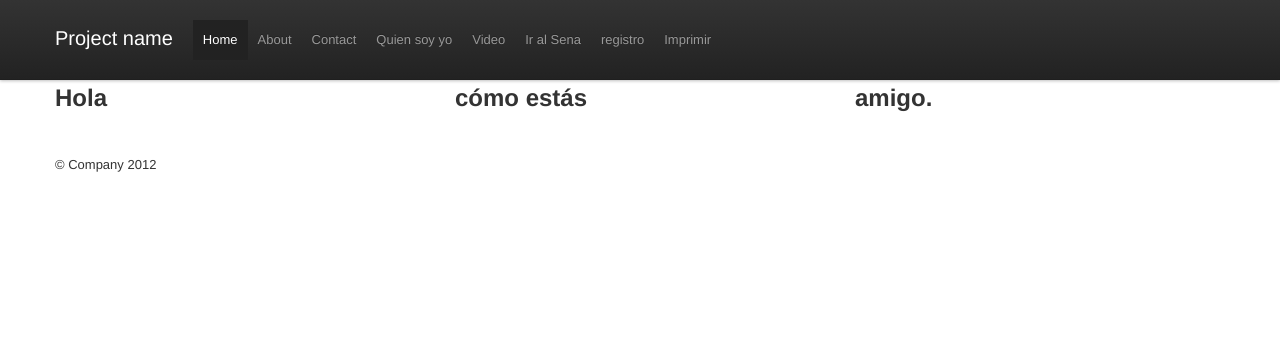
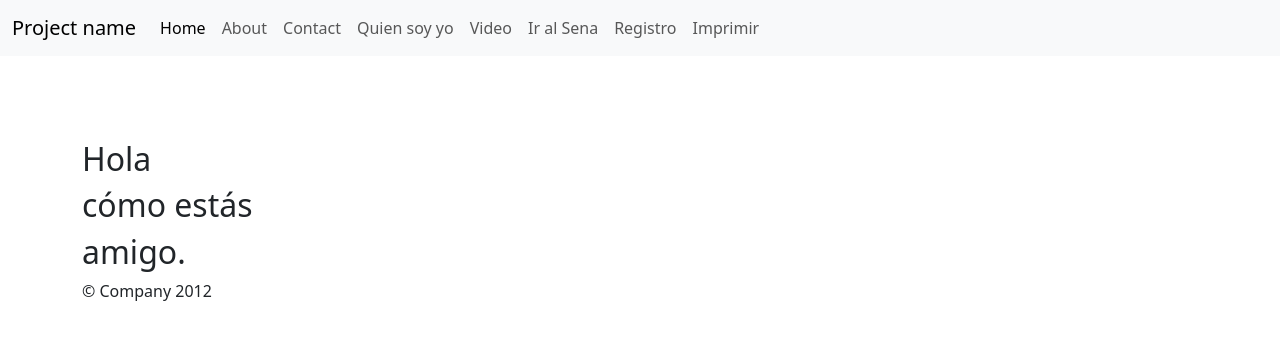
Before and after one commit to darklink2003/WikiProgFinal2024, a PHP site: page /controlador.php in a window 1280 px wide. Shown: the top 340 px of the page. Run offline with PHP 8.4, Linux system fonts and the light colour scheme.

Commit message:
version 1.3

```diff
--- a/wikiprog/css/style.css
+++ /dev/null
@@ -1,60 +0,0 @@
-/* Estilos para el contenedor principal */
-.container {
-    padding: 20px;
-}
-
-/* Estilos para el contenedor de descripción */
-.contenedor_descripcion {
-    background-color: #1a1924;
-    padding: 20px;
-    border-radius: 10px;
-    margin-bottom: 20px;
-}
-
-.contenedor_descripcion .row {
-    height: 20%;
-}
-
-.contenedor_descripcion input[type="text"] {
-    margin-bottom: 10px;
-    width: 100%;
-}
-
-.contenedor_descripcion button[type="button"] {
-    margin-right: 10px;
-}
-
-.contenedor_descripcion button,
-.contenedor_descripcion input[type="text"] {
-    background-color: #353349;
-    color: white;
-    border: none;
-    padding: 10px;
-    border-radius: 5px;
-    cursor: pointer;
-}
-
-/* Estilos para el contenedor de lecciones */
-.contenedorleccion {
-    text-align: center;
-    padding: 5px;
-    margin-bottom: 20px;
-    border-radius: 10px;
-}
-
-.contenedorleccion .row {
-    padding: 10px;
-}
-
-.contenedorleccion .col-md-3 {
-    background-color: #353349;
-    padding: 10px;
-    border-radius: 10px;
-    margin-bottom: 20px;
-}
-
-.contenedorleccion button {
-    height: 100%;
-    width: 50px;
-
-}
--- a/wikiprog/guardar.php
+++ b/wikiprog/guardar.php
@@ -3,7 +3,7 @@
  $usuario = $_GET['usuario'];
  $correo = $_GET['correo'];
  $contraseña = $_GET['contraseña'];
- $rango_id = 1;
+ $rango_id = 2;
 
  include("login.php");
 
--- a/wikiprog/plantilla.php
+++ b/wikiprog/plantilla.php
@@ -1,7 +1,5 @@
 <?php
-
-//Podría haber código PHP pero se vería en todas las secciones.
-
+// Podría haber código PHP pero se vería en todas las secciones.
 ?>
 
 <!DOCTYPE html>
@@ -16,25 +14,9 @@
   <meta name="author" content="">
 
   <!-- Le styles -->
-  <link href="css/bootstrap.css" rel="stylesheet">
   <link href="css/estilo.css" rel="stylesheet">
   <link rel="stylesheet" href="css/style.css">
-
-  <link href="css/bootstrap-responsive.css" rel="stylesheet">
-
-  <!-- Le HTML5 shim, for IE6-8 support of HTML5 elements -->
-  <!--[if lt IE 9]>
-      <script src="https://cdn.jsdelivr.net/npm/html5shiv@3.7.3/dist/html5shiv.min.js"></script>
-    <![endif]-->
-
-  <!-- Le fav and touch icons -->
-  <link rel="shortcut icon" href="https://getbootstrap.com/2.0.2/assets/ico/favicon.ico">
-  <link rel="apple-touch-icon-precomposed" sizes="114x114"
-    href="https://getbootstrap.com/2.0.2/assets/ico/apple-touch-icon-114-precomposed.png">
-  <link rel="apple-touch-icon-precomposed" sizes="72x72"
-    href="https://getbootstrap.com/2.0.2/assets/ico/apple-touch-icon-72-precomposed.png">
-  <link rel="apple-touch-icon-precomposed"
-    href="https://getbootstrap.com/2.0.2/assets/ico/apple-touch-icon-57-precomposed.png">
+  <link href="https://cdn.jsdelivr.net/npm/bootstrap@5.3.3/dist/css/bootstrap.min.css" rel="stylesheet" integrity="sha384-QWTKZyjpPEjISv5WaRU9OFeRpok6YctnYmDr5pNlyT2bRjXh0JMhjY6hW+ALEwIH" crossorigin="anonymous">
 
   <!-- Google tag (gtag.js) -->
   <script async src="https://www.googletagmanager.com/gtag/js?id=G-VGEB9L78T0"></script>
@@ -42,53 +24,56 @@
     window.dataLayer = window.dataLayer || [];
     function gtag() { dataLayer.push(arguments); }
     gtag('js', new Date());
-
     gtag('config', 'G-VGEB9L78T0');
   </script>
-
 </head>
 
 <body>
 
   <!-- Barra de navegación -->
-  <div class="navbar navbar-fixed-top">
-    <div class="navbar-inner">
-      <div class="container">
-        <a class="btn btn-navbar" data-toggle="collapse" data-target=".nav-collapse">
-          <span class="icon-bar"></span>
-          <span class="icon-bar"></span>
-          <span class="icon-bar"></span>
-          <span class="icon-bar"></span>
-        </a>
-        <a class="brand" href="#">Project name</a>
-        <div class="nav-collapse collapse" style="height: 0px;">
-          <ul class="nav">
-            <li class="active"><a href="#">Home</a></li>
-            <li><a href="controlador.php?seccion=seccion1">About</a></li>
-            <li><a href="controlador.php?seccion=seccion2">Contact</a></li>
-            <li><a href="controlador.php?seccion=seccion3">Quien soy yo</a></li>
-            <li><a href="controlador.php?seccion=seccion4">Video</a></li>
-            <li><a href="https://www.sena.edu.co" target="blank">Ir al Sena</a></li>
-            <li><a href="controlador.php?seccion=seccion5">registro</a></li>
-            <li><a href="controlador.php?seccion=seccion6">Imprimir</a></li>
-          </ul>
-        </div>
+  <nav class="navbar navbar-expand-lg navbar-light bg-light fixed-top">
+    <div class="container-fluid">
+      <a class="navbar-brand" href="#">Project name</a>
+      <button class="navbar-toggler" type="button" data-bs-toggle="collapse" data-bs-target="#navbarNav" aria-controls="navbarNav" aria-expanded="false" aria-label="Toggle navigation">
+        <span class="navbar-toggler-icon"></span>
+      </button>
+      <div class="collapse navbar-collapse" id="navbarNav">
+        <ul class="navbar-nav">
+          <li class="nav-item">
+            <a class="nav-link active" aria-current="page" href="#">Home</a>
+          </li>
+          <li class="nav-item">
+            <a class="nav-link" href="controlador.php?seccion=seccion1">About</a>
+          </li>
+          <li class="nav-item">
+            <a class="nav-link" href="controlador.php?seccion=seccion2">Contact</a>
+          </li>
+          <li class="nav-item">
+            <a class="nav-link" href="controlador.php?seccion=seccion3">Quien soy yo</a>
+          </li>
+          <li class="nav-item">
+            <a class="nav-link" href="controlador.php?seccion=seccion4">Video</a>
+          </li>
+          <li class="nav-item">
+            <a class="nav-link" href="https://www.sena.edu.co" target="_blank">Ir al Sena</a>
+          </li>
+          <li class="nav-item">
+            <a class="nav-link" href="controlador.php?seccion=seccion5">Registro</a>
+          </li>
+          <li class="nav-item">
+            <a class="nav-link" href="controlador.php?seccion=seccion6">Imprimir</a>
+          </li>
+        </ul>
       </div>
     </div>
+  </nav>
+
+  <!-- Se declara un contenedor fila y después un contenedor columna. Las columnas deben sumar 12, según la rejilla Bootstrap. -->
+  <div class="container" style="margin-top: 80px;">
+    <?php
+    include($seccion . ".php");
+    ?>
   </div>
-
-  <!-- Se declara un contenedor fila y después un contenedor columna. LAs columnas deben sumar 12, según la rejilla Bootstrap. -->
-  <div class="container">
-
-    <?php
-
-    include ($seccion . ".php");
-
-    ?>
-
-  </div>
-
-
 
   <div class="container">
     <footer>
@@ -96,25 +81,9 @@
     </footer>
   </div>
 
-  <!-- Le javascript
-    ================================================== -->
-  <!-- Placed at the end of the document so the pages load faster -->
-  <script src="js/jquery.js"></script>
-  <script src="js/bootstrap-transition.js"></script>
-  <script src="js/bootstrap-alert.js"></script>
-  <script src="js/bootstrap-modal.js"></script>
-  <script src="js/bootstrap-dropdown.js"></script>
-  <script src="js/bootstrap-scrollspy.js"></script>
-  <script src="js/bootstrap-tab.js"></script>
-  <script src="js/bootstrap-tooltip.js"></script>
-  <script src="js/bootstrap-popover.js"></script>
-  <script src="js/bootstrap-button.js"></script>
-  <script src="js/bootstrap-collapse.js"></script>
-  <script src="js/bootstrap-carousel.js"></script>
-  <script src="js/bootstrap-typeahead.js"></script>
-
-
-
+  <!-- Le javascript -->
+  <script src="https://cdn.jsdelivr.net/npm/@popperjs/core@2.11.8/dist/umd/popper.min.js" integrity="sha384-I7E8VVD/ismYTF4hNIPjVp/Zjvgyol6VFvRkX/vR+Vc4jQkC+hVqc2pM8ODewa9r" crossorigin="anonymous"></script>
+  <script src="https://cdn.jsdelivr.net/npm/bootstrap@5.3.3/dist/js/bootstrap.min.js" integrity="sha384-0pUGZvbkm6XF6gxjEnlmuGrJXVbNuzT9qBBavbLwCsOGabYfZo0T0to5eqruptLy" crossorigin="anonymous"></script>
 </body>
 
 </html>
```
